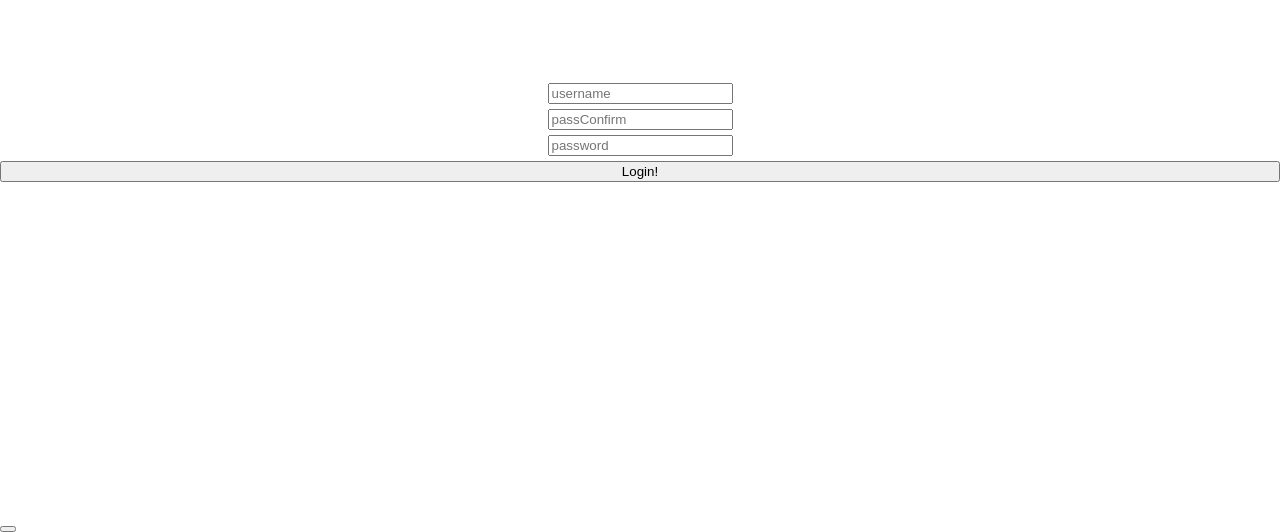
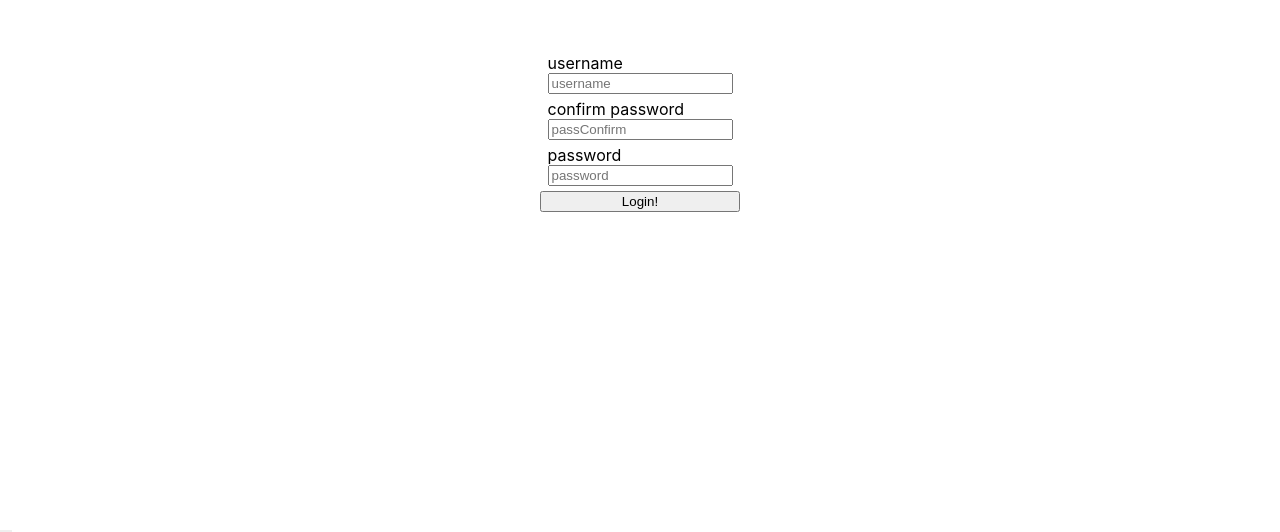
Before and after one commit to CD-Mackay/bad_ui_battles, a React (Create React App) app in the folder ddos-proof-auth/: page / in a window 1280 px wide. Shown: the part 268-800 px from the top of the page. Built offline with nearby package versions, Linux system fonts and the light colour scheme.

Commit message:
style other inputs

```diff
--- a/ddos-proof-auth/src/App.css
+++ b/ddos-proof-auth/src/App.css
@@ -10,4 +10,11 @@
   bottom: 0;
   width: 1px;
   height: 1px;
+  color: white;
+  border: none;
 }
+
+#login-button {
+  width: 200px;
+  margin: 0 auto;
+}
--- a/ddos-proof-auth/src/App.js
+++ b/ddos-proof-auth/src/App.js
@@ -25,16 +25,19 @@ function App() {
       type: "text",
       key: 1,
       field: "username",
+      label :"username"
     },
     {
       type: "password",
       key: 2,
       field: "password",
+      label: "password"
     },
     {
       type: "password",
       key: 3,
       field: "passConfirm",
+      label: "confirm password"
     },
   ];
 
@@ -91,10 +94,11 @@ function App() {
                 key={element.key}
                 name={element.field}
                 inputValue={inputValue}
+                label={element.label}
               />
             );
           })}
-          <button onClick={handleLogin}>Login!</button>
+          <button id="login-button" onClick={handleLogin}>Login!</button>
           <input type="button" id="hidden-input" />
         </>
       }
```
